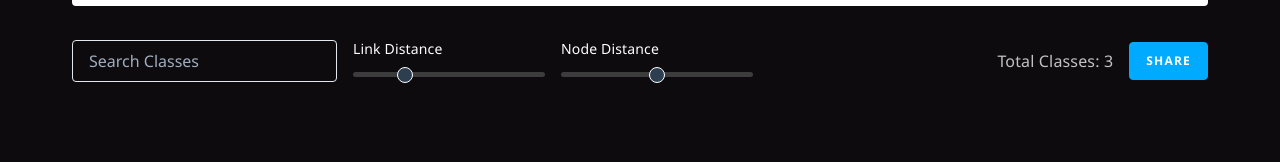
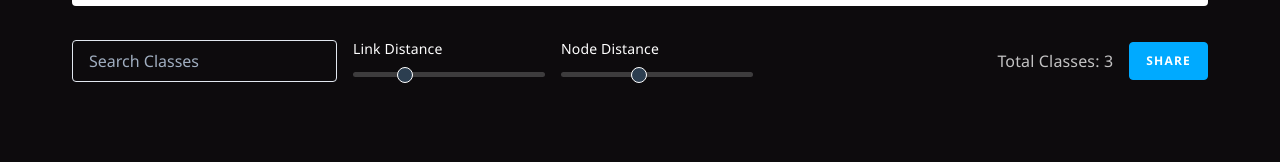
Before and after one commit to fardeemmunir/gameplan, a Next.js app: page / in a window 1280 px wide. Shown: the part 310-472 px from the top of the page. Built offline with nearby package versions, Linux system fonts and the light colour scheme.

Commit message:
Change default values for node and link distance

```diff
--- a/components/Graph.jsx
+++ b/components/Graph.jsx
@@ -12,8 +12,8 @@ const Graph = () => {
   );
 
   const [searchTerm, setSearchTerm] = useState("");
-  const [linkDistance, setLinkDistance] = useState(200);
-  const [nodeDistance, setNodeDistance] = useState(1000);
+  const [linkDistance, setLinkDistance] = useState(150);
+  const [nodeDistance, setNodeDistance] = useState(900);
 
   /**
    * @param {ClassInfoInterface[]} nodes
@@ -49,7 +49,7 @@ const Graph = () => {
               type="range"
               className="range"
               min="100"
-              max="500"
+              max="300"
               value={linkDistance}
               onChange={e => setLinkDistance(Number(e.target.value))}
             />
```
